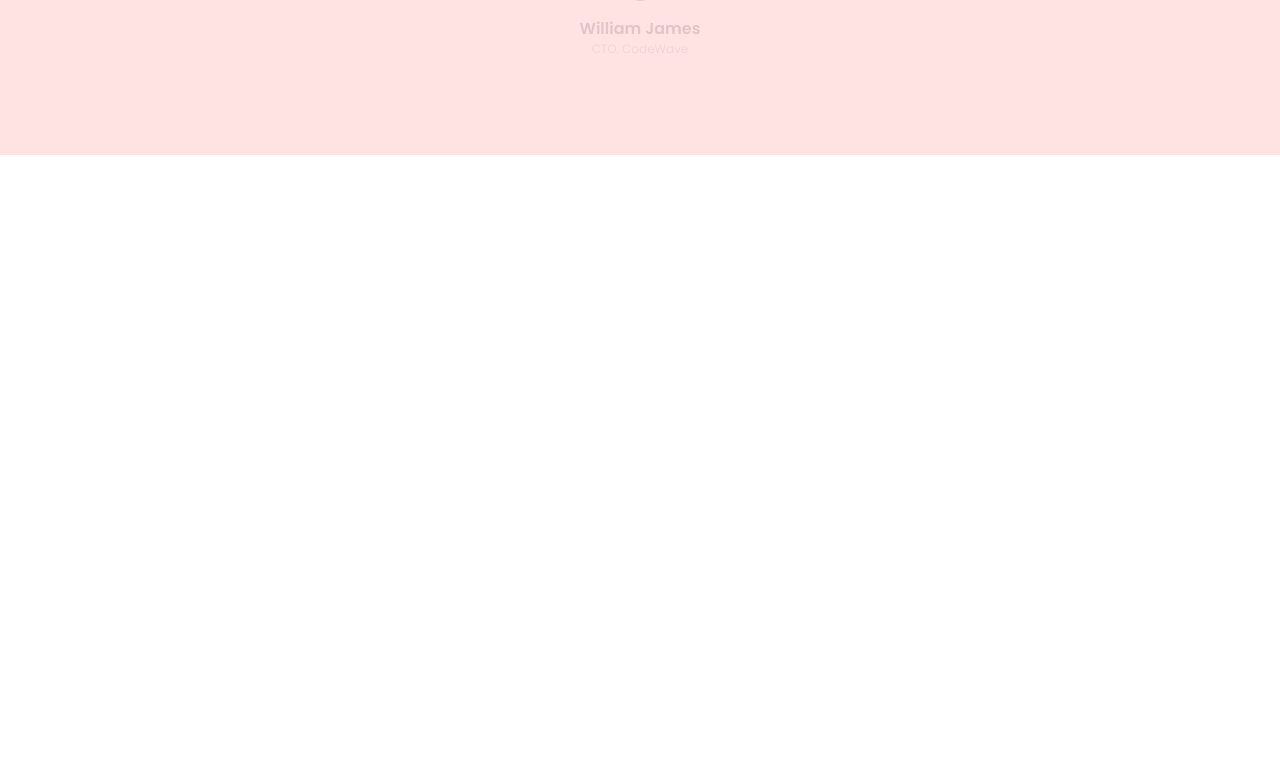
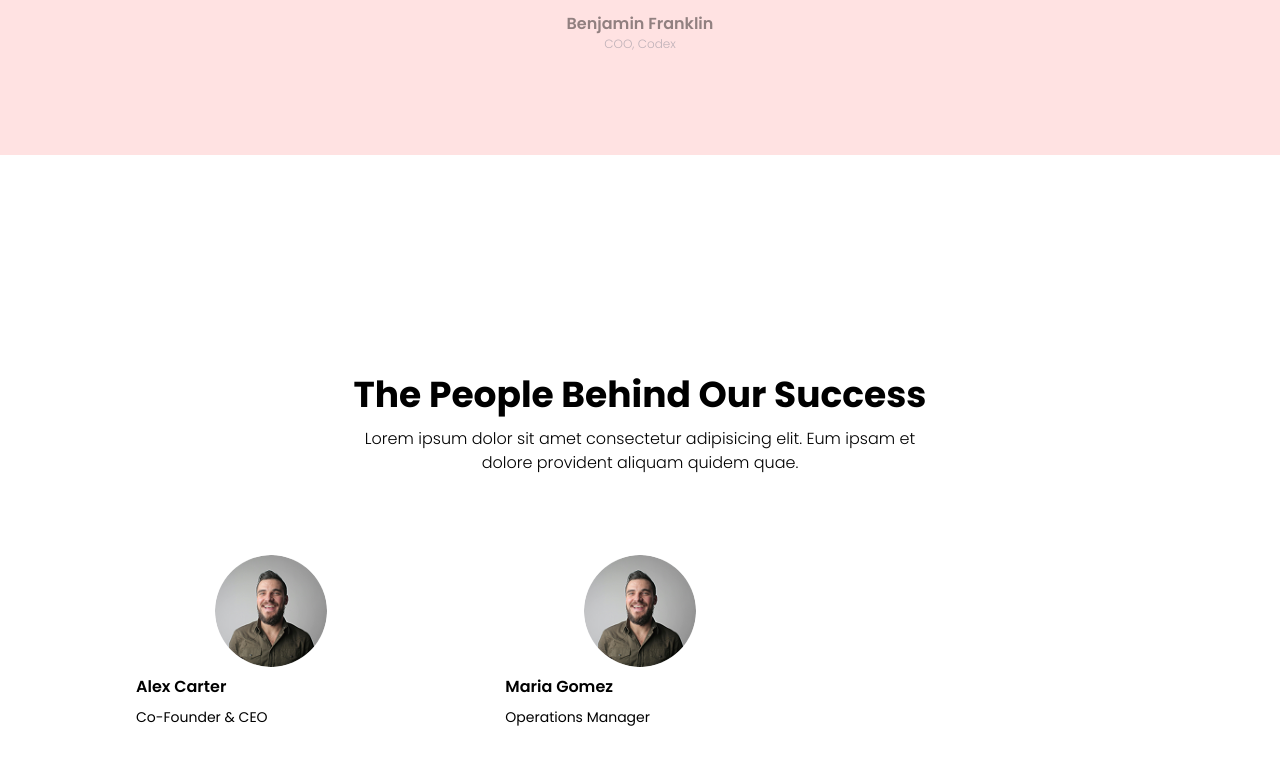
Before and after one commit to rchll-16/codewave-digital-agency, a React (Vite) app: page / in a window 1280 px wide. Shown: the part 3275-4039 px from the top of the page. Before the commit the page ends 3538 px from the top, so only its background shows below. Built offline with nearby package versions, Linux system fonts and the light colour scheme.

Commit message:
Added about section

```diff
--- a/src/App.tsx
+++ b/src/App.tsx
@@ -93,6 +93,19 @@ const App = () => {
       name: "Benjamin Franklin",
       position: "COO, Codex"
     },
+  ]
+
+  const team = [
+    {
+      avatar: "src/assets/avatar.png",
+      name: "Alex Carter",
+      position: "Co-Founder & CEO"
+    },
+    {
+      avatar: "src/assets/avatar.png",
+      name: "Maria Gomez",
+      position: "Operations Manager"
+    }
   ]
 
   const [current, setCurrent] = useState(0);
@@ -222,6 +235,23 @@ const App = () => {
           </div>
         </div>
       </div>
+
+      <div id='about' className='py-28'>
+        <div className='text-center'>
+          <h1 className='poppins-bold text-4xl'>The People Behind Our Success</h1>
+          <p className='poppins-light py-3 max-w-xl mx-auto'>Lorem ipsum dolor sit amet consectetur adipisicing elit. Eum ipsam et dolore provident aliquam quidem quae.</p>
+        </div>
+
+        <div className='grid grid-cols-3 gap-5 px-24 py-7'>
+          {team.map((member, index) => (
+            <div key={index} className='bg-white py-10 px-10'>
+              <img src={member.avatar} alt="Team Member" className='w-28 h-28 rounded-full mx-auto'/>
+              <h5 className='poppins-semibold py-2'>{member.name}</h5>
+              <p className='poppins-regular text-sm'>{member.position}</p>
+            </div>
+          ))}
+        </div>
+      </div>
     </div>
   )
 }
```
